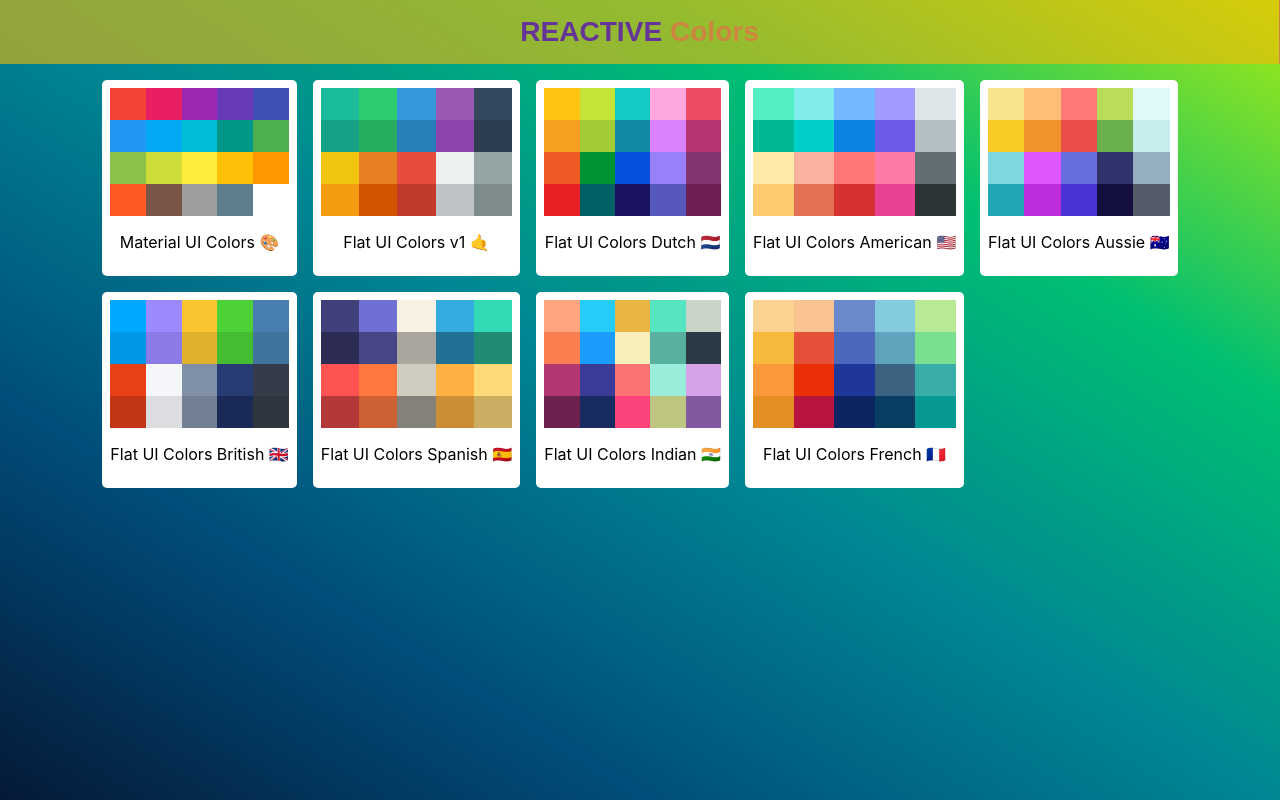
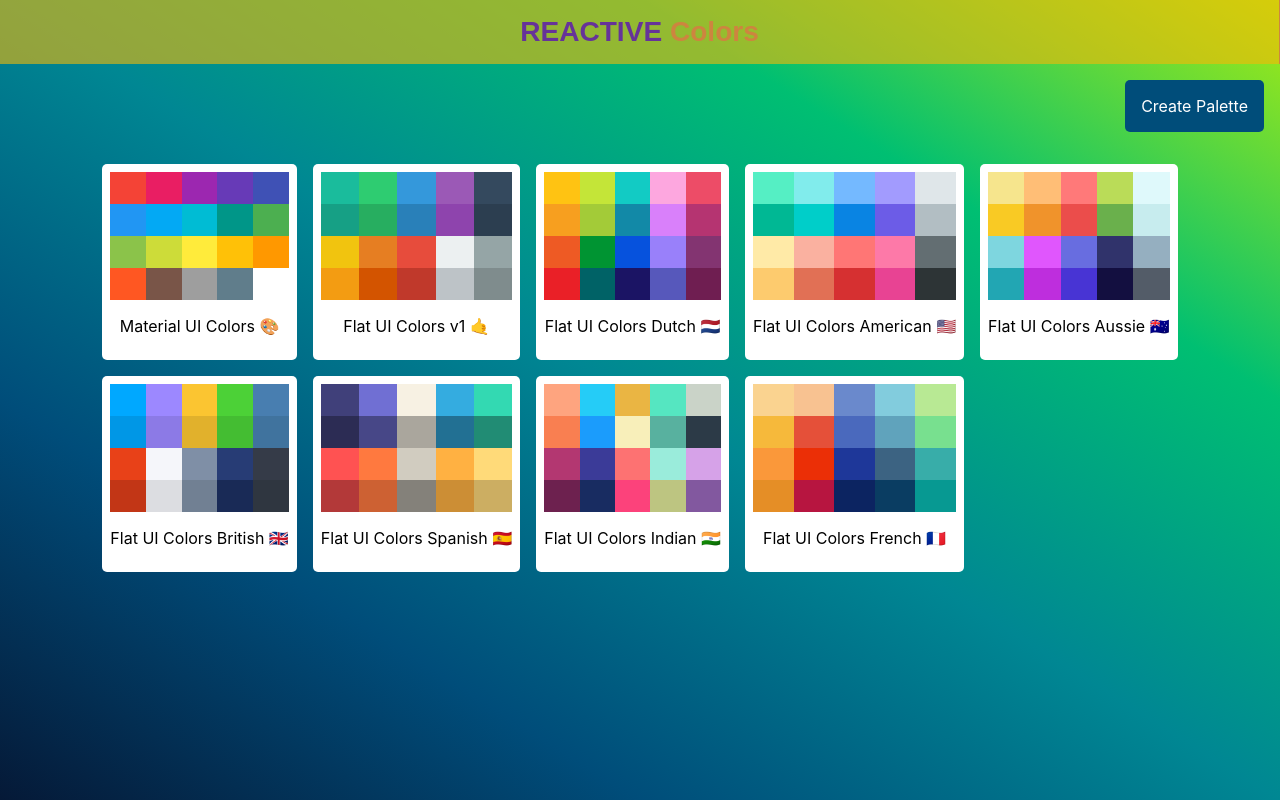
Before and after one commit to ashfaqshimer/reactive-colors, a React (Create React App) app: page / in a window 1280 px wide. Built offline with nearby package versions, Linux system fonts and the light colour scheme; a web font is replaced by a local one.

Commit message:
Create new palette form

```diff
--- a/src/App.js
+++ b/src/App.js
@@ -16,6 +16,7 @@
 	};
 	return (
 		<Switch>
+			<Route exact path='/palette/new' render={() => <h1>New Palette component</h1>} />
 			<Route
 				exact
 				path='/'
--- a/src/components/PaletteList/PaletteList.js
+++ b/src/components/PaletteList/PaletteList.js
@@ -1,5 +1,6 @@
 import React, { Component } from 'react';
 import MiniPalette from '../MiniPalette/MiniPalette';
+import { Link } from 'react-router-dom';
 
 import './PaletteList.scss';
 import Logo from '../Logo/Logo';
@@ -20,6 +21,9 @@
 		return (
 			<div className='PaletteList'>
 				<Logo />
+				<Link className='create-palette-btn' to='/palette/new'>
+					Create Palette
+				</Link>
 				<div className='palettes-container'>
 					{palettes.map((palette) => {
 						return (
--- a/src/components/PaletteList/PaletteList.scss
+++ b/src/components/PaletteList/PaletteList.scss
@@ -1,6 +1,8 @@
 .PaletteList {
 	background: linear-gradient(to right top, #051937, #004d7a, #008793, #00bf72, #a8eb12);
 	height: 100vh;
+	display: flex;
+	flex-direction: column;
 	.palettes-container {
 		padding: 1rem;
 		// margin: 0.5rem auto;
@@ -12,6 +14,18 @@
 	}
 	a {
 		text-decoration: none;
-		// display: inline;
+	}
+	.create-palette-btn {
+		padding: 1rem;
+		margin: 1rem 1rem 1rem auto;
+		display: inline-block;
+		background: #004d7a;
+		color: white;
+		outline: none;
+		border-radius: 5px;
+
+		&:hover {
+			opacity: 0.8;
+		}
 	}
 }
```
Also changed, not shown: src/components/NewPaletteForm/NewPaletteForm.js (added).
